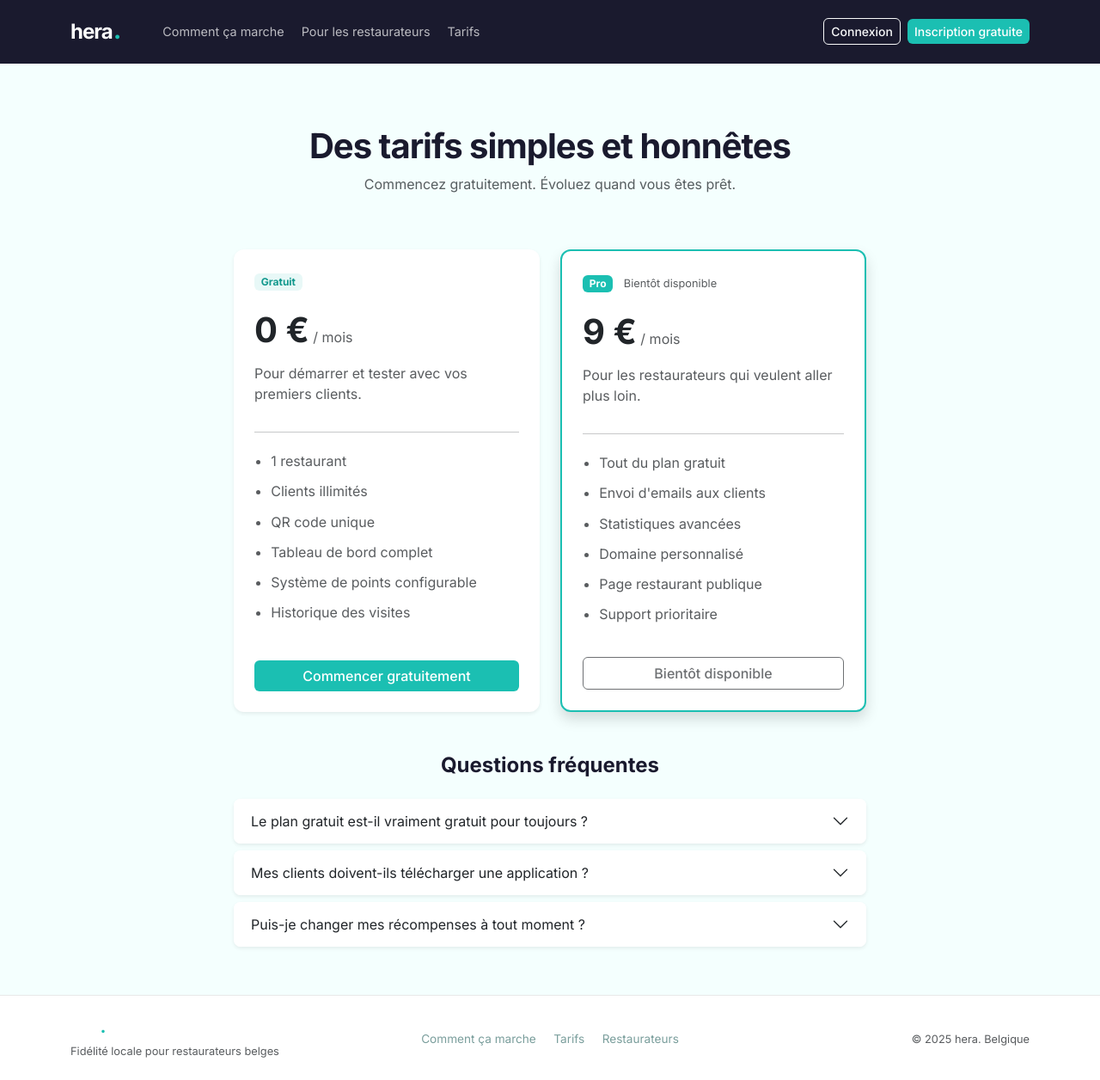
After one commit to krs12k/Hera, a Flask app: page /tarifs in a window 1280 px wide. The commit adds this page. Shown: the whole page at 86% size. Run offline with Flask 3, Linux system fonts and the light colour scheme.

Commit message:
Ajout pages : Comment ca marche, Pour les restaurateurs, Tarifs + navbar + footer

```diff
--- a/app.py
+++ b/app.py
@@ -25,10 +25,22 @@ with app.app_context():
     db.create_all()
 
 
-# ── Page d'accueil ──────────────────────────────────────────────
+# ── Pages publiques ─────────────────────────────────────────────
 @app.route('/')
 def home():
     return render_template('index.html')
+
+@app.route('/comment-ca-marche')
+def comment_ca_marche():
+    return render_template('comment_ca_marche.html')
+
+@app.route('/pour-les-restaurateurs')
+def pour_restaurateurs():
+    return render_template('pour_restaurateurs.html')
+
+@app.route('/tarifs')
+def tarifs():
+    return render_template('tarifs.html')
 
 
 # ── Inscription restaurateur ────────────────────────────────────
--- a/static/css/style.css
+++ b/static/css/style.css
@@ -148,3 +148,47 @@ body {
     border-color: var(--turquoise);
     box-shadow: 0 0 0 0.2rem rgba(27, 191, 178, 0.2);
 }
+
+/* ── Navbar liens publics ──────────────────────────────────── */
+.nav-public {
+    color: rgba(255,255,255,0.7) !important;
+    font-size: 0.9rem;
+    font-weight: 400;
+    transition: color 0.2s;
+}
+
+.nav-public:hover {
+    color: #ffffff !important;
+}
+
+/* ── Étapes (comment ça marche) ────────────────────────────── */
+.step-circle {
+    width: 60px;
+    height: 60px;
+    border-radius: 50%;
+    background: var(--turquoise);
+    color: white;
+    font-size: 1.4rem;
+    font-weight: 700;
+    display: flex;
+    align-items: center;
+    justify-content: center;
+    margin: 0 auto;
+}
+
+/* ── Footer ────────────────────────────────────────────────── */
+.hera-footer {
+    background-color: #ffffff;
+    border-top: 1px solid #e8e8e8;
+    padding: 24px 0;
+}
+
+.footer-link {
+    color: var(--text-muted);
+    text-decoration: none;
+    font-size: 0.85rem;
+}
+
+.footer-link:hover {
+    color: var(--turquoise);
+}
--- a/templates/base.html
+++ b/templates/base.html
@@ -14,14 +14,34 @@
             <a class="navbar-brand hera-logo" href="{{ url_for('home') }}">
                 <span class="logo-text">hera</span><span class="logo-dot">.</span>
             </a>
-            <div class="ms-auto d-flex align-items-center gap-2">
+
+            <button class="navbar-toggler" type="button" data-bs-toggle="collapse" data-bs-target="#navMenu">
+                <span class="navbar-toggler-icon"></span>
+            </button>
+
+            <div class="collapse navbar-collapse" id="navMenu">
+                <ul class="navbar-nav me-auto ms-4 gap-1">
+                    <li class="nav-item">
+                        <a class="nav-link nav-public" href="{{ url_for('comment_ca_marche') }}">Comment ça marche</a>
+                    </li>
+                    <li class="nav-item">
+                        <a class="nav-link nav-public" href="{{ url_for('pour_restaurateurs') }}">Pour les restaurateurs</a>
+                    </li>
+                    <li class="nav-item">
+                        <a class="nav-link nav-public" href="{{ url_for('tarifs') }}">Tarifs</a>
+                    </li>
+                </ul>
+
+                <div class="d-flex align-items-center gap-2">
                     {% if current_user.is_authenticated %}
+                        <a href="{{ url_for('dashboard') }}" class="btn btn-outline-light btn-sm">Mon dashboard</a>
                         <span class="nav-username">{{ current_user.name }}</span>
                         <a href="{{ url_for('logout') }}" class="btn btn-outline-light btn-sm">Déconnexion</a>
                     {% else %}
                         <a href="{{ url_for('login') }}" class="btn btn-outline-light btn-sm">Connexion</a>
-                    <a href="{{ url_for('register') }}" class="btn hera-btn-gold btn-sm">Inscription</a>
+                        <a href="{{ url_for('register') }}" class="btn hera-btn-gold btn-sm">Inscription gratuite</a>
                     {% endif %}
+                </div>
             </div>
         </div>
     </nav>
@@ -41,6 +61,25 @@
         {% block content %}{% endblock %}
     </div>
 
+    <footer class="hera-footer mt-5">
+        <div class="container">
+            <div class="row align-items-center">
+                <div class="col-md-4">
+                    <span class="logo-text" style="font-size:1.1rem">hera</span><span class="logo-dot" style="font-size:1.3rem">.</span>
+                    <p class="text-muted mt-1 mb-0" style="font-size:0.8rem">Fidélité locale pour restaurateurs belges</p>
+                </div>
+                <div class="col-md-4 text-center">
+                    <a href="{{ url_for('comment_ca_marche') }}" class="footer-link">Comment ça marche</a>
+                    <a href="{{ url_for('tarifs') }}" class="footer-link ms-3">Tarifs</a>
+                    <a href="{{ url_for('pour_restaurateurs') }}" class="footer-link ms-3">Restaurateurs</a>
+                </div>
+                <div class="col-md-4 text-end">
+                    <span class="text-muted" style="font-size:0.8rem">© 2025 hera. Belgique</span>
+                </div>
+            </div>
+        </div>
+    </footer>
+
     <script src="https://cdn.jsdelivr.net/npm/bootstrap@5.3.0/dist/js/bootstrap.bundle.min.js"></script>
 </body>
 </html>
--- /dev/null
+++ b/templates/tarifs.html
@@ -0,0 +1,109 @@
+{% extends 'base.html' %}
+{% block title %}hera — Tarifs{% endblock %}
+
+{% block content %}
+<div class="text-center py-5">
+    <h1 class="fw-bold" style="letter-spacing:-1px">Des tarifs simples et honnêtes</h1>
+    <p class="text-muted mt-2">Commencez gratuitement. Évoluez quand vous êtes prêt.</p>
+</div>
+
+<div class="row g-4 justify-content-center mb-5">
+
+    <!-- Plan Gratuit -->
+    <div class="col-md-4">
+        <div class="card border-0 shadow-sm p-4 h-100">
+            <div class="mb-3">
+                <span class="badge" style="background:var(--turquoise-light);color:var(--turquoise-dark)">Gratuit</span>
+            </div>
+            <div class="fw-bold" style="font-size:2.5rem">0 €<span class="fs-6 text-muted fw-normal"> / mois</span></div>
+            <p class="text-muted mt-2">Pour démarrer et tester avec vos premiers clients.</p>
+            <hr>
+            <ul class="text-muted" style="line-height:2.2;padding-left:1.2rem">
+                <li>1 restaurant</li>
+                <li>Clients illimités</li>
+                <li>QR code unique</li>
+                <li>Tableau de bord complet</li>
+                <li>Système de points configurable</li>
+                <li>Historique des visites</li>
+            </ul>
+            <div class="mt-auto pt-3">
+                <a href="{{ url_for('register') }}" class="btn hera-btn-gold w-100">Commencer gratuitement</a>
+            </div>
+        </div>
+    </div>
+
+    <!-- Plan Pro -->
+    <div class="col-md-4">
+        <div class="card border-0 shadow p-4 h-100" style="border: 2px solid var(--turquoise) !important;">
+            <div class="mb-3">
+                <span class="badge" style="background:var(--turquoise);color:#fff">Pro</span>
+                <span class="ms-2 text-muted" style="font-size:0.8rem">Bientôt disponible</span>
+            </div>
+            <div class="fw-bold" style="font-size:2.5rem">9 €<span class="fs-6 text-muted fw-normal"> / mois</span></div>
+            <p class="text-muted mt-2">Pour les restaurateurs qui veulent aller plus loin.</p>
+            <hr>
+            <ul class="text-muted" style="line-height:2.2;padding-left:1.2rem">
+                <li>Tout du plan gratuit</li>
+                <li>Envoi d'emails aux clients</li>
+                <li>Statistiques avancées</li>
+                <li>Domaine personnalisé</li>
+                <li>Page restaurant publique</li>
+                <li>Support prioritaire</li>
+            </ul>
+            <div class="mt-auto pt-3">
+                <button class="btn btn-outline-dark w-100" disabled>Bientôt disponible</button>
+            </div>
+        </div>
+    </div>
+
+</div>
+
+<!-- FAQ rapide -->
+<div class="row justify-content-center mb-5">
+    <div class="col-md-8">
+        <h4 class="fw-bold mb-4 text-center">Questions fréquentes</h4>
+
+        <div class="accordion" id="faq">
+            <div class="accordion-item border-0 mb-2 shadow-sm rounded-3">
+                <h2 class="accordion-header">
+                    <button class="accordion-button collapsed rounded-3" type="button" data-bs-toggle="collapse" data-bs-target="#faq1">
+                        Le plan gratuit est-il vraiment gratuit pour toujours ?
+                    </button>
+                </h2>
+                <div id="faq1" class="accordion-collapse collapse" data-bs-parent="#faq">
+                    <div class="accordion-body text-muted">
+                        Oui, le plan gratuit restera gratuit. Nous ne vous demanderons jamais de carte de crédit pour l'utiliser.
+                    </div>
+                </div>
+            </div>
+
+            <div class="accordion-item border-0 mb-2 shadow-sm rounded-3">
+                <h2 class="accordion-header">
+                    <button class="accordion-button collapsed rounded-3" type="button" data-bs-toggle="collapse" data-bs-target="#faq2">
+                        Mes clients doivent-ils télécharger une application ?
+                    </button>
+                </h2>
+                <div id="faq2" class="accordion-collapse collapse" data-bs-parent="#faq">
+                    <div class="accordion-body text-muted">
+                        Non. Vos clients scannent simplement le QR code avec l'appareil photo de leur téléphone. Aucune installation requise.
+                    </div>
+                </div>
+            </div>
+
+            <div class="accordion-item border-0 mb-2 shadow-sm rounded-3">
+                <h2 class="accordion-header">
+                    <button class="accordion-button collapsed rounded-3" type="button" data-bs-toggle="collapse" data-bs-target="#faq3">
+                        Puis-je changer mes récompenses à tout moment ?
+                    </button>
+                </h2>
+                <div id="faq3" class="accordion-collapse collapse" data-bs-parent="#faq">
+                    <div class="accordion-body text-muted">
+                        Oui, vous pouvez modifier vos paramètres (points, seuil, récompense, montant minimum) à tout moment depuis votre tableau de bord.
+                    </div>
+                </div>
+            </div>
+        </div>
+    </div>
+</div>
+
+{% endblock %}
```
Also changed, not shown: templates/comment_ca_marche.html (added, +53 -0 lines), templates/pour_restaurateurs.html (added, +76 -0 lines). Lines whose indentation alone changed are shown as unchanged.
